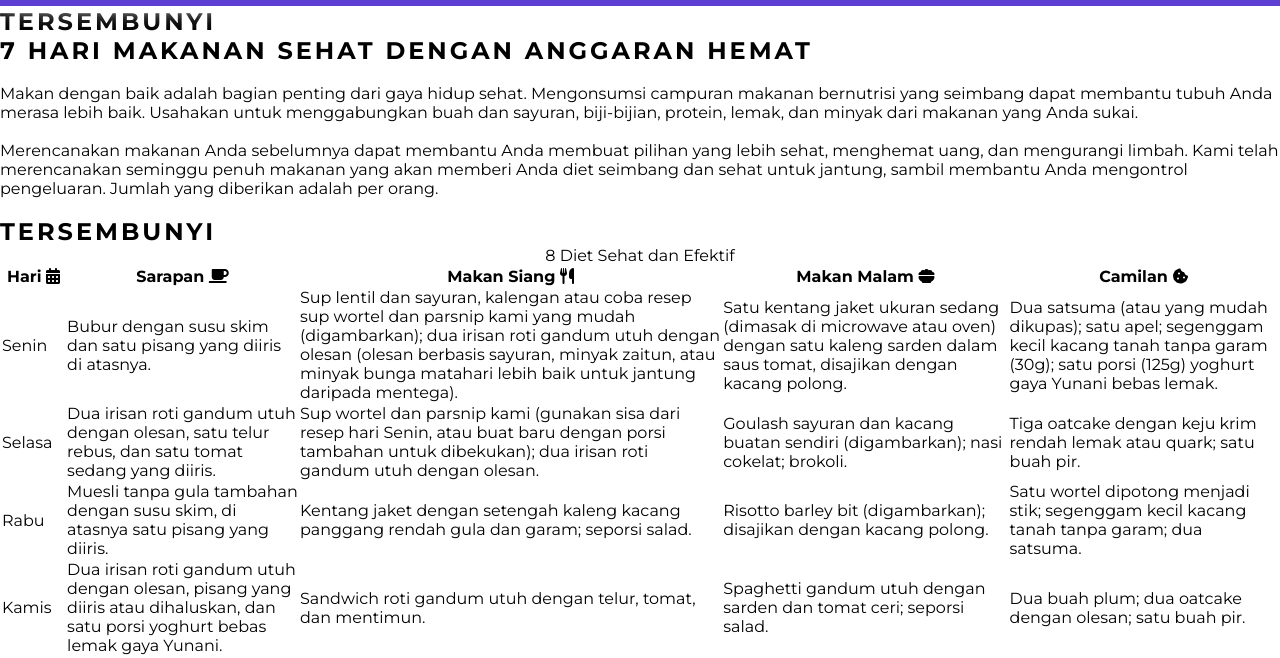
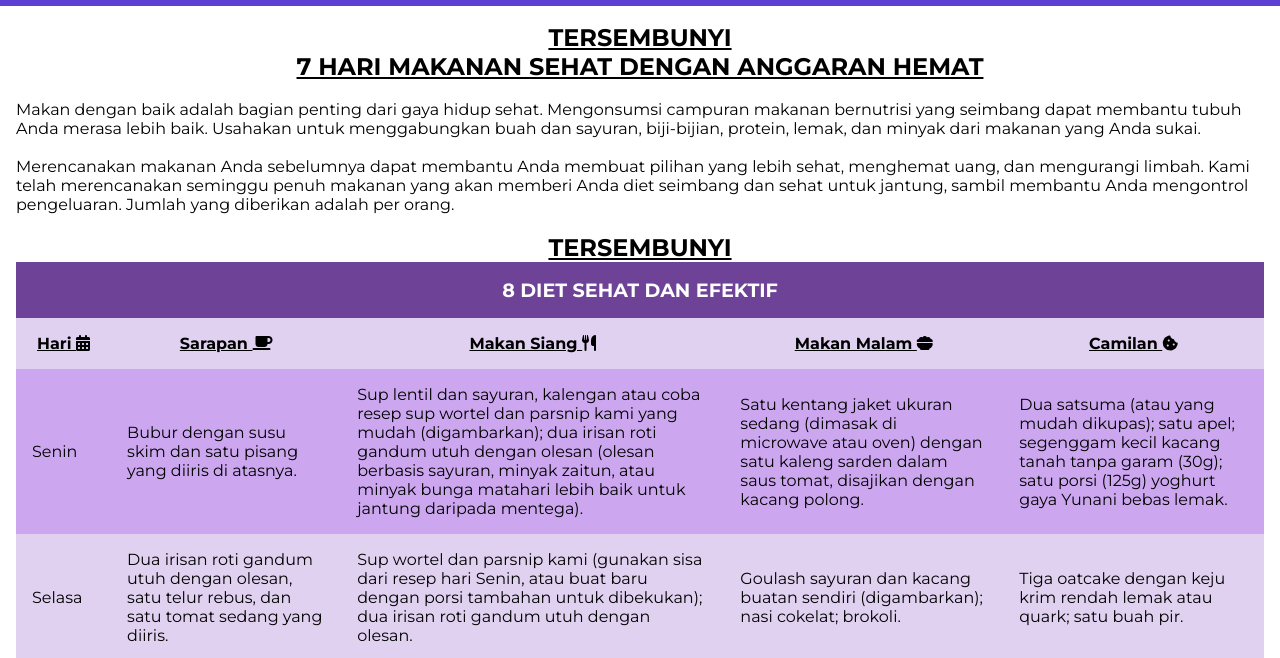
Before and after one commit to amitaoss/UTS-FRONTEND--LIFESTYLE-WEB-, a plain HTML site: page meal-preps.html in a window 1280 px wide. Shown: the part 117-775 px from the top of the page. Drawn offline with Linux system fonts and the light colour scheme.

Commit message:
desain mealpreps

```diff
--- a/style.css
+++ b/style.css
@@ -271,3 +271,43 @@ video {
     font-weight: bolder;
     padding: 25px;
 }
+.meal-preps {
+    padding: 1rem;
+}
+
+.meal-preps h2 {
+    letter-spacing: normal;
+    text-align: center;
+    text-decoration: solid;
+    text-decoration-line: underline;
+}
+
+table {
+    background: rgb(225, 209, 241);
+    border-collapse: collapse;
+    width: 100%;
+}
+
+caption,
+td,
+th {
+    padding: 1rem;
+}
+
+caption {
+    background-color: rgb(110, 66, 151);
+    color: #fff;
+    font-size: 1.2rem;
+    font-weight: bold;
+    text-transform: uppercase;
+}
+
+th {
+    background: rgb(225, 209, 241);
+    text-decoration: solid;
+    text-decoration-line: underline;
+}
+
+tr:nth-of-type(2n) {
+    background-color: rgb(204, 167, 239);
+}
```
